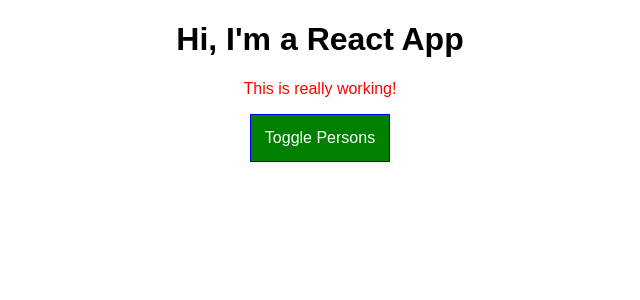
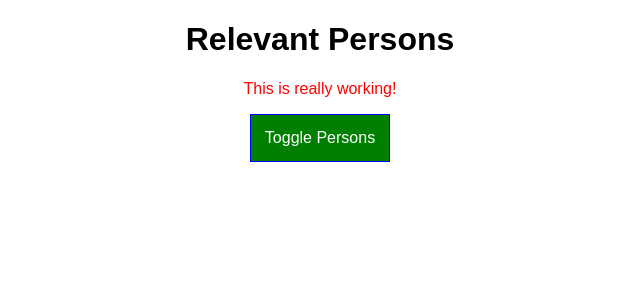
Before and after one commit to CalebSmith0801/Working-With-React, a React app in the folder react-app/: page / in a window 1280 px wide. Shown: the top 300 px of the page, without its empty margins (320-960 px from the left). Built offline with nearby package versions, Linux system fonts and the light colour scheme.

Commit message:
Restructuring Fixed

```diff
--- a/react-app/src/components/Cockpit/Cockpit.js
+++ b/react-app/src/components/Cockpit/Cockpit.js
@@ -15,7 +15,7 @@ const cockpit = (props) => {
 
     return (
         <div className={classes.Cockpit}>
-            <h1>Hi, I'm a React App</h1>
+            <h1>{props.appTitle}</h1>
             <p className={assignedClasses.join(' ')}>This is really working!</p>
             <button className={btnClass} onClick={props.clicked}>Toggle Persons</button>
         </div>
--- a/react-app/src/containers/App.js
+++ b/react-app/src/containers/App.js
@@ -28,6 +28,7 @@ class App extends Component {
     return (
       <div className={classes.App}>
         <Cockpit
+          appTitle={this.props.title}
           showPersons={this.state.showPersons}
           persons={this.state.persons}
           clicked={this.togglePersonsHandler}/>
@@ -36,7 +37,7 @@ class App extends Component {
     );
   }
 
-  deletePersonHandler(personIndex){
+  deletePersonHandler = (personIndex) => {
     //const persons = this.state.persons.slice();
     const persons = [...this.state.persons];
     persons.splice(personIndex, 1);
--- a/react-app/src/index.js
+++ b/react-app/src/index.js
@@ -4,5 +4,5 @@ import './index.css';
 import App from './containers/App';
 import registerServiceWorker from './registerServiceWorker';
 
-ReactDOM.render(<App />, document.getElementById('root'));
+ReactDOM.render(<App title="Relevant Persons"/>, document.getElementById('root'));
 registerServiceWorker();
```
